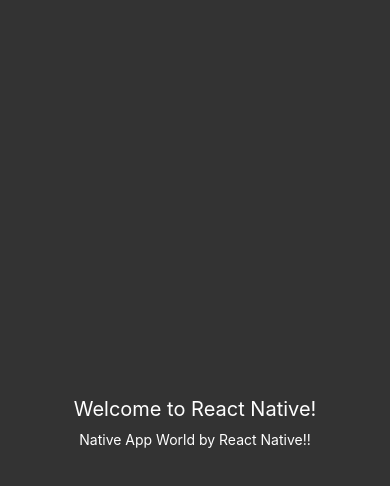
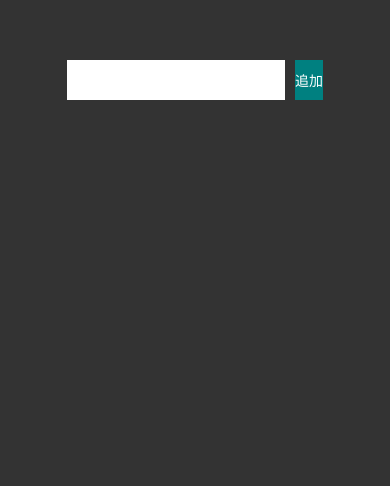
Before and after one commit to pipopotamasu/react-native-sample, a React Native app: screen / in a window 390 px wide. Shown: the top 486 px of the page. Built offline with nearby package versions, Linux system fonts and the light colour scheme.

Commit message:
done chapter2

```diff
--- a/App.js
+++ b/App.js
@@ -9,29 +9,77 @@
   Platform,
   StyleSheet,
   Text,
-  View
+  View,
+  FlatList,
 } from 'react-native';
+import TodoInput from './src/component/TodoInput';
+import TodoItem from './src/component/TodoItem';
 
-const instructions = Platform.select({
-  ios: 'Press Cmd+R to reload,\n' +
-    'Cmd+D or shake for dev menu',
-  android: 'Double tap R on your keyboard to reload,\n' +
-    'Shake or press menu button for dev menu',
-});
 
 export default class App extends Component<{}> {
+  constructor(props) {
+    super(props);
+
+    this.state = {
+      list: [],
+    };
+  }
+
+  _delete = (index) => () => {
+    const list = [].concat(this.state.list);
+    list.splice(index, 1);
+
+    this.setState({
+      list,
+    });
+  }
+
+  _done = (index) => () => {
+    const list = [].concat(this.state.list);
+    list[index].done = !list[index].done;
+
+    this.setState({
+      list,
+    });
+  }
+
+  _onPress = (text) => {
+    const list = [].concat(this.state.list);
+
+    list.push({
+      key: Date.now(),
+      text: text,
+      done: false,
+    });
+
+    this.setState({
+      list,
+    });
+  }
+
   render() {
+    const {
+      list,
+    } = this.state;
+
     return (
       <View style={styles.container}>
-        <Text style={styles.welcome}>
-          Welcome to React Native!
-        </Text>
-        <Text style={styles.instructions}>
-          Native App World by React Native!!
-        </Text>
-        <Text style={styles.instructions}>
-          {instructions}
-        </Text>
+        <View style={styles.main}>
+          <TodoInput onPress={this._onPress} />
+          <View style={styles.todoListContainer}>
+            <FlatList
+              style={styles.todoList}
+              data={list}
+              renderItem={({ item, index }) => (
+                <TodoItem
+                  onDone={this._done(index)}
+                  onDelete={this._delete(index)}
+                  {...item}
+                />
+              )}
+            />
+          </View>
+        </View>
       </View>
     );
   }
@@ -40,19 +88,21 @@
 const styles = StyleSheet.create({
   container: {
     flex: 1,
-    justifyContent: 'center',
+    backgroundColor: '#333',
+    paddingTop: 40,
     alignItems: 'center',
-    backgroundColor: '#333',
   },
-  welcome: {
-    fontSize: 20,
-    textAlign: 'center',
-    color: '#FFF',
-    margin: 10,
+  main: {
+    flex: 1,
+    maxWidth: 400,
+    alignItems: 'center',
   },
-  instructions: {
-    textAlign: 'center',
-    color: '#FFF',
-    marginBottom: 5,
+  todoListContainer: {
+    flexDirection: 'row',
+    flex: 1,
   },
+  todoList: {
+    paddingLeft: 10,
+    paddingRight: 10,
+  }
 });
--- /dev/null
+++ b/src/component/Button.js
@@ -0,0 +1,41 @@
+import React from 'react';
+import {
+  TouchableOpacity,
+  Text,
+  StyleSheet,
+} from 'react-native';
+
+const styles = StyleSheet.create({
+  button: {
+    paddingTop: 5,
+    paddingBottom: 5,
+    paddingLeft: 10,
+    paddingRight: 10,
+    backgroundColor: '#008080',
+    marginLeft: 5,
+    marginRight: 5,
+  },
+  textStyle: {
+    color: 'white',
+  },
+});
+
+const Button = (props) => {
+  const {
+    onPress,
+    children,
+    style,
+    textStyle
+  } = props;
+
+  return (
+    <TouchableOpacity
+      onPress={onPress}
+      style={[styles.button, style]}
+    >
+      <Text style={[styles.textStyle, textStyle]}>{children}</Text>
+    </TouchableOpacity>
+  );
+};
+
+export default Button;
--- /dev/null
+++ b/src/component/TodoInput.js
@@ -0,0 +1,66 @@
+import React, { Component } from 'react';
+import {
+  View,
+  Text,
+  TouchableOpacity,
+  TextInput,
+  StyleSheet,
+} from 'react-native';
+
+const styles = StyleSheet.create({
+  container: {
+    flexDirection: 'row',
+    padding: 20,
+  },
+  textInput: {
+    flex: 3,
+    backgroundColor: '#FFF',
+    marginRight: 5,
+  },
+  button: {
+    flex: 1,
+    backgroundColor: '#008080',
+    marginLeft: 5,
+    alignItems: 'center',
+    justifyContent: 'center',
+    paddingTop: 10,
+    paddingBottom: 10,
+  },
+  buttonText: {
+    color: '#FFF',
+    fontWeight: '500',
+  }
+});
+
+export default class TodoInput extends Component {
+  constructor(props) {
+    super(props);
+
+    this.state = {
+      text: ''
+    };
+  }
+
+  _onPress = () => {
+    this.props.onPress(this.state.text);
+    this.setState({text: ''});
+  }
+
+  render() {
+    return (
+      <View style={styles.container}>
+        <TextInput
+          style={styles.textInput}
+          onChangeText={(text) => this.setState({text})}
+          value={this.state.text}
+        />
+        <TouchableOpacity
+          style={styles.button}
+          onPress={this._onPress}
+        >
+          <Text style={styles.buttonText}>追加</Text>
+        </TouchableOpacity>
+      </View>
+    );
+  }
+}
--- /dev/null
+++ b/src/component/TodoItem.js
@@ -0,0 +1,62 @@
+import React from 'react';
+import {
+  View,
+  Text,
+  StyleSheet,
+} from 'react-native';
+import Button from './Button';
+
+const styles = StyleSheet.create({
+  container: {
+    backgroundColor: '#FFF',
+    paddingTop: 10,
+    paddingBottom: 10,
+    paddingLeft: 5,
+    paddingRight: 5,
+    marginBottom: 10,
+    minHeight: 50,
+    flexDirection: 'row',
+    justifyContent: 'space-between',
+  },
+  text: {
+    color: '#333',
+  },
+  doneText: {
+    textDecorationLine: 'line-through'
+  },
+  deleteButton: {
+    backgroundColor: '#800000',
+  },
+  left: {
+    flexDirection: 'row',
+    alignItems: 'center',
+  }
+})
+
+const TodoItem = (props) => {
+  const {
+    text,
+    onDone,
+    onDelete,
+    done,
+  } = props;
+
+  return (
+    <View style={styles.container}>
+      <View style={styles.left}>
+        <Button onPress={onDone}>
+          {done? "Undo" : "Done"}
+        </Button>
+        <Text style={[styles.text, done && styles.doneText]} >{text}</Text>
+      </View>
+      <Button
+        style={styles.deleteButton}
+        onPress={onDelete}
+      >
+        Delete
+      </Button>
+    </View>
+  );
+}
+
+export default TodoItem;
```
